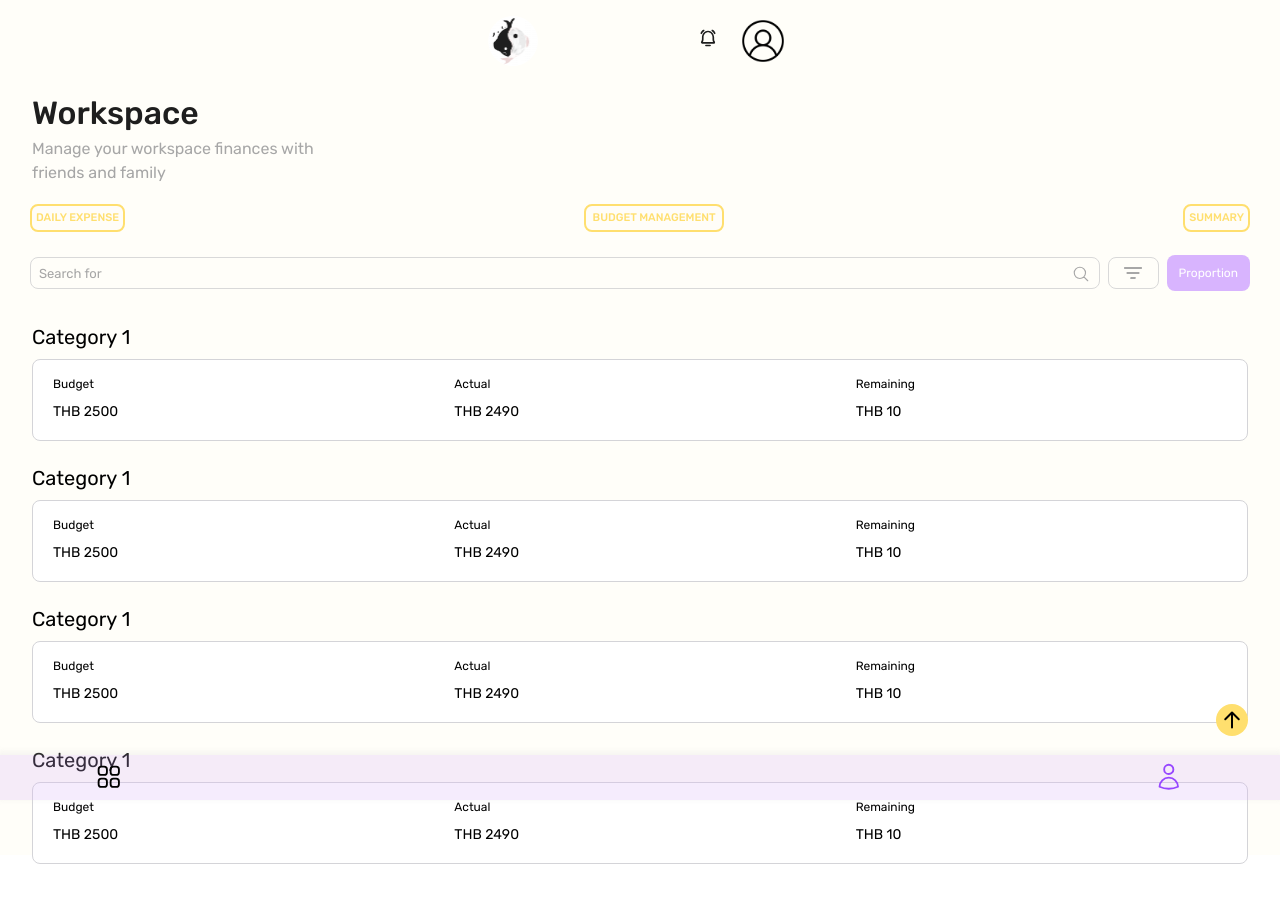
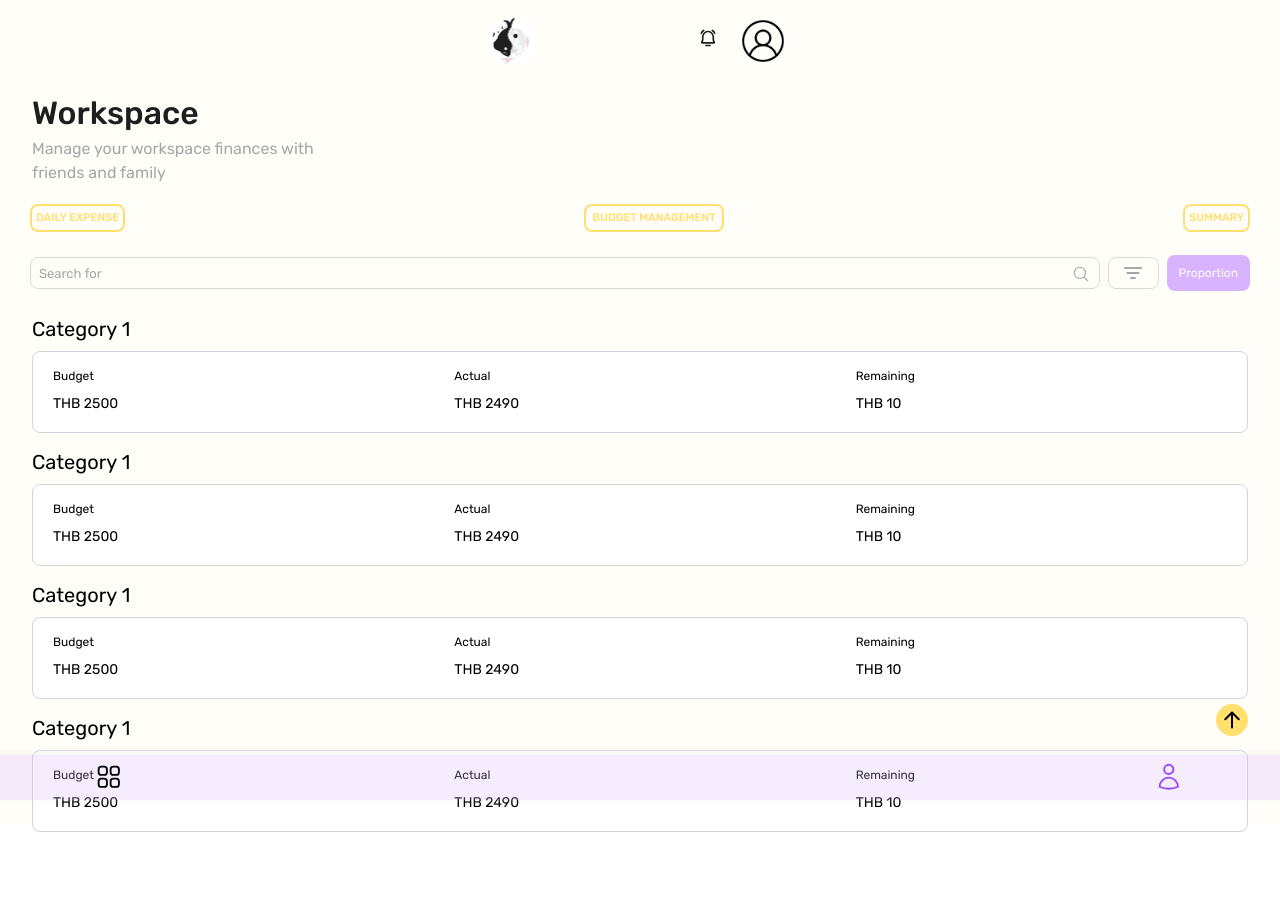
Before and after one commit to Dulyarat455/monieeiei, a Next.js app: page /workspace_budget in a window 1280 px wide. Shown: the top 902 px of the page. Built offline with nearby package versions, Linux system fonts and the light colour scheme.

Commit message:
Change mt

```diff
--- a/src/components/category.js
+++ b/src/components/category.js
@@ -3,7 +3,7 @@ import React from "react";
 export default function Category() {
 
     return(
-        <div className="flex justify-start ml-8 me-8 mt-8">
+        <div className="flex justify-start ml-8 me-8 mt-6">
         <div className="w-full h-[109px] flex-col justify-start items-start gap-2 inline-flex">
             <div className="text-black text-xl font-normal font-['Rubik'] ">Category 1</div>
             <div className="self-stretch px-5 py-4 bg-white rounded-lg border border-zinc-300 justify-start items-start gap-[30px] inline-flex">
```
